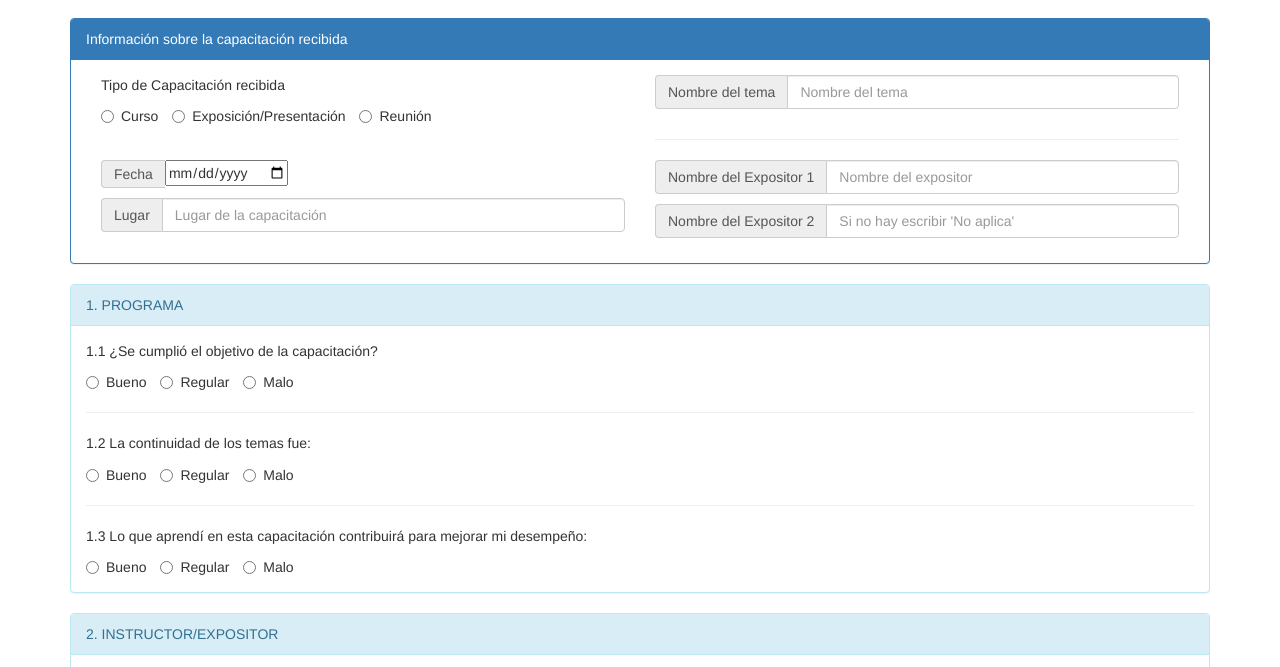
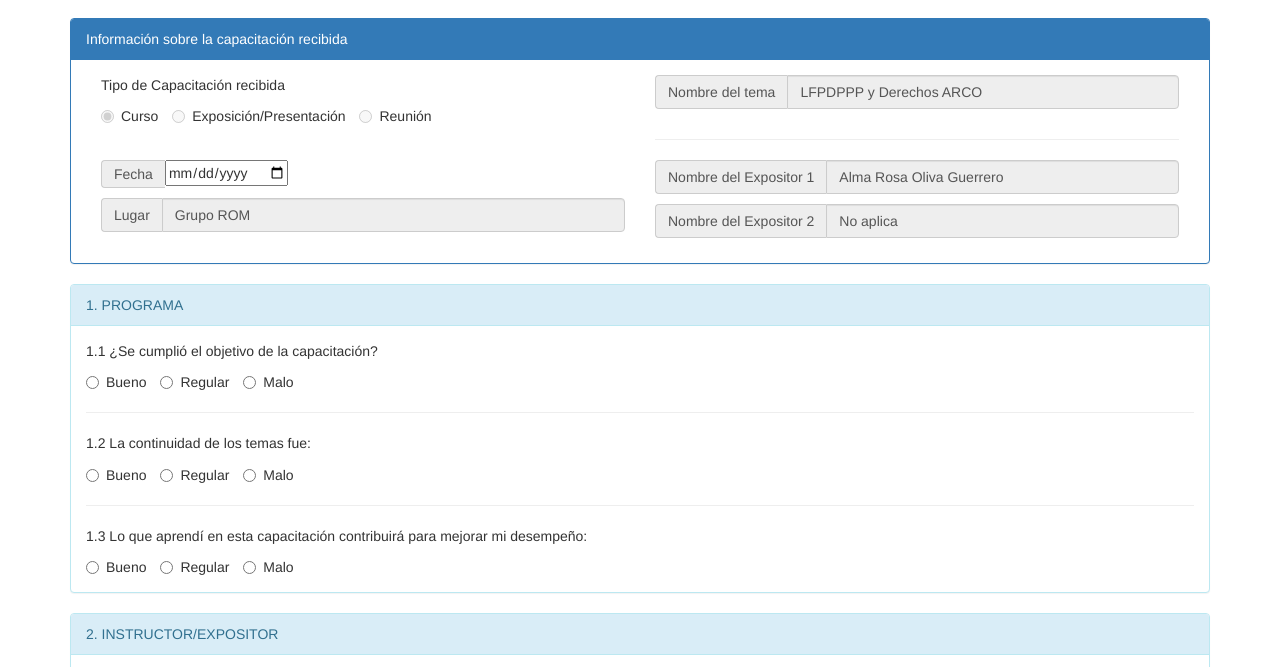
Before and after one commit to Emilianosanchezlopez/LPDPPP, a plain HTML site: page index.html in a window 1280 px wide. Shown: the part 54-721 px from the top of the page. Drawn offline with nearby package versions, Linux system fonts and the light colour scheme.

Commit message:
Fixed fields

```diff
--- a/index.html
+++ b/index.html
@@ -56,20 +56,19 @@
           <p>Tipo de Capacitación recibida</p>
 
 
-      <label class="radio-inline"><input type="radio" name="optradio-1" value="Curso" required>Curso</label>
+      <label class="radio-inline"><input type="radio" name="optradio-1" value="Curso" checked disabled>Curso</label>
 
-      <label class="radio-inline"><input type="radio" name="optradio-1" value="Exposición/Presentación">Exposición/Presentación</label>
+      <label class="radio-inline"><input type="radio" name="optradio-1" value="Exposición/Presentación" disabled>Exposición/Presentación</label>
 
-      <label class="radio-inline"><input type="radio" name="optradio-1" value="Reunión">Reunión</label>
-
+      <label class="radio-inline"><input type="radio" name="optradio-1" value="Reunión" disabled>Reunión</label>
 
 
         </div>
-
+<hr class="hidden-lg">
         <div class="col-lg-6">
 <div class="input-group">
     <span class="input-group-addon">Nombre del tema</span>
-    <input id="nombre" type="text" class="form-control" name="msg" placeholder="Nombre del tema" required>
+    <input id="nombre" type="text" class="form-control" name="msg" value="LFPDPPP y Derechos ARCO" disabled>
   </div>
           <hr>
   </div>
@@ -80,18 +79,18 @@
 </div>
 <div class="input-group">
     <span class="input-group-addon">Lugar</span>
-    <input id="lugar" type="text" class="form-control" name="msg" placeholder="Lugar de la capacitación" required>
+    <input id="lugar" type="text" class="form-control" name="msg" value="Grupo ROM" disabled>
   </div>
   </div>
   <div class="col-lg-6">
 
 <div class="input-group">
     <span class="input-group-addon">Nombre del Expositor 1</span>
-    <input id="expo1" type="text" class="form-control" name="msg" placeholder="Nombre del expositor" required>
+    <input id="expo1" type="text" class="form-control" name="msg" value="Alma Rosa Oliva Guerrero" disabled>
   </div>
 <div class="input-group">
     <span class="input-group-addon">Nombre del Expositor 2</span>
-    <input id="expo2" type="text" class="form-control" name="msg" placeholder="Si no hay escribir 'No aplica'" required>
+    <input id="expo2" type="text" class="form-control" name="msg" value="No aplica" disabled>
   </div>
   </div>
 
```
